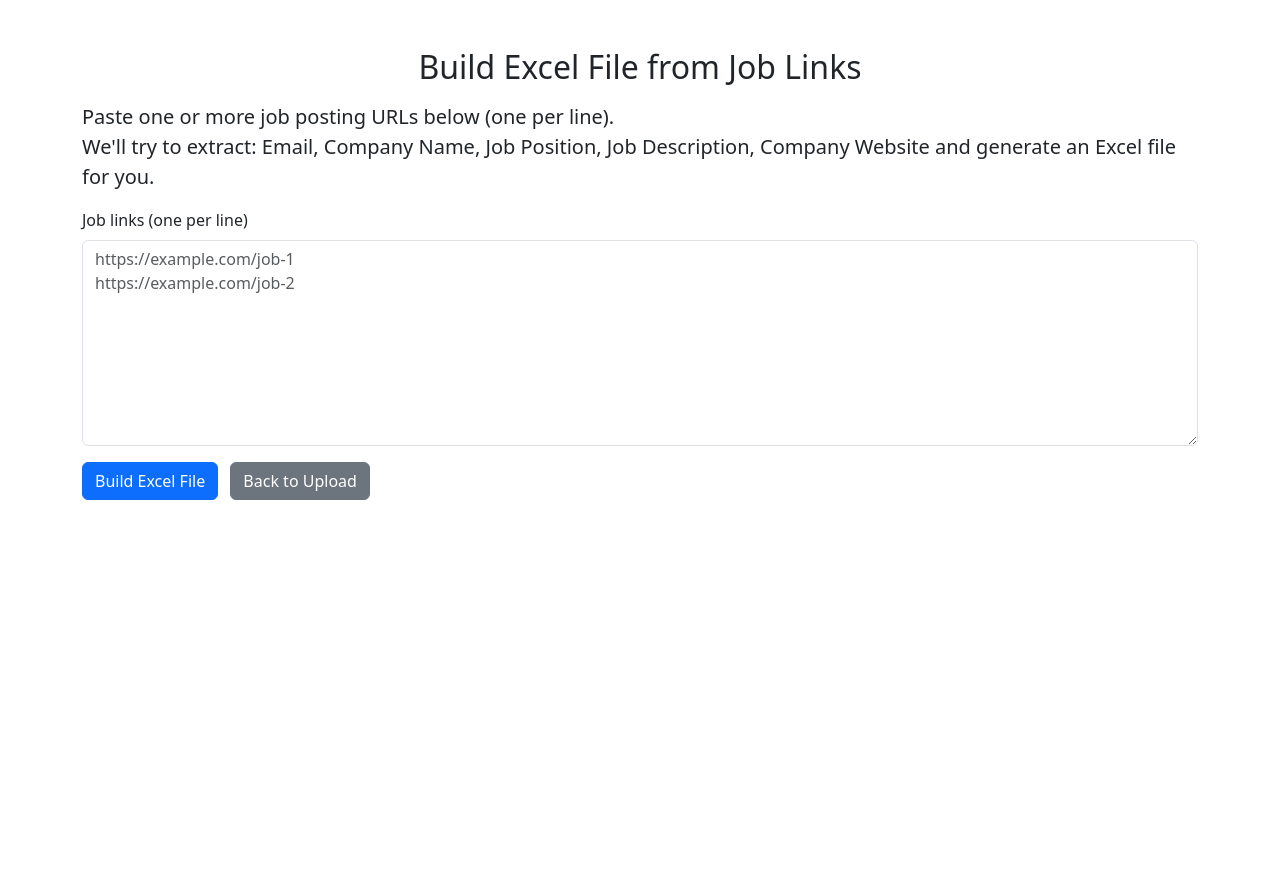
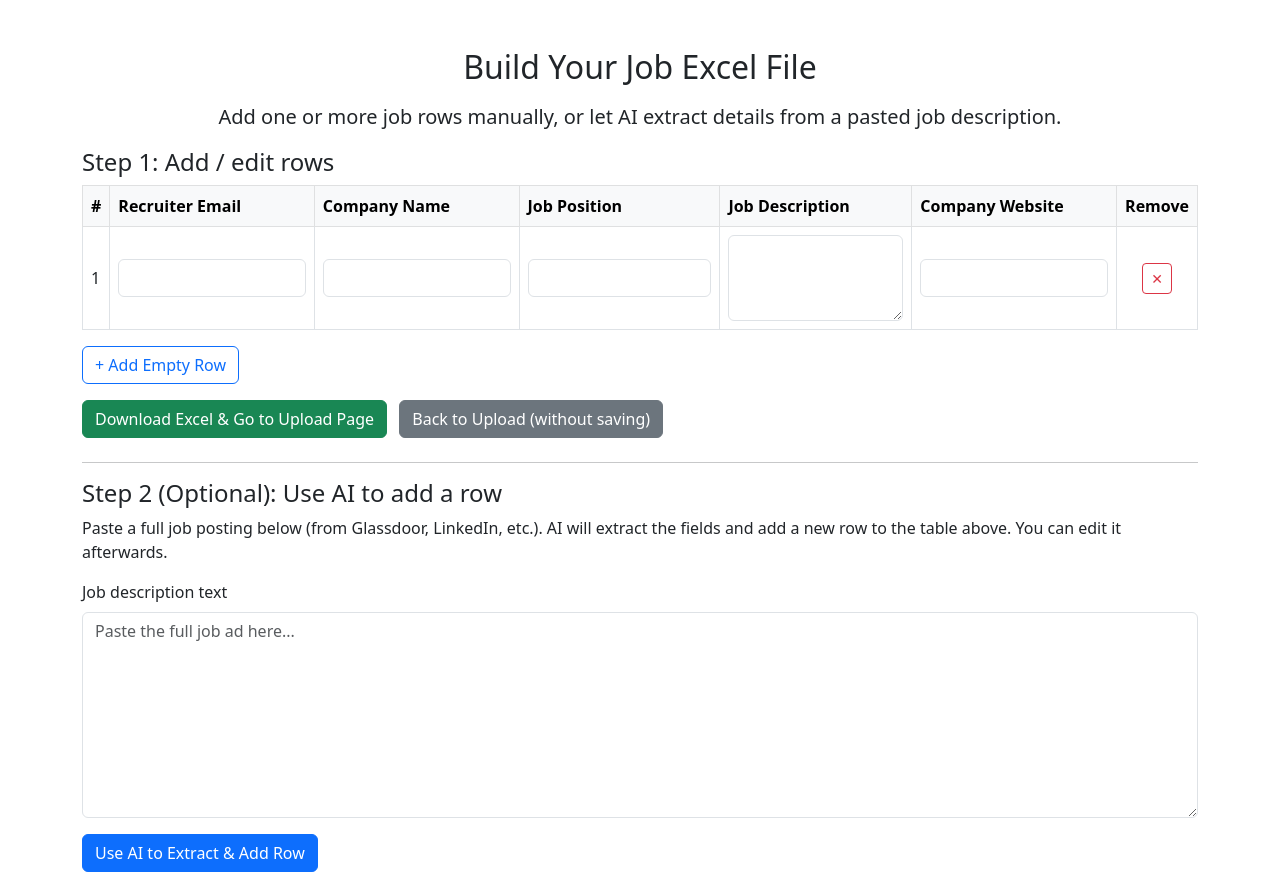
Before and after one commit to madiha1ahmed/resume-shots-final, a Flask app: page /build_excel in a window 1280 px wide. Before the commit the page ends 500 px from the top, so only its background shows below. Run offline with Flask 2, Linux system fonts and the light colour scheme; the visitor is signed in with stand-in values (Sample User, id 1).

Commit message:
Update build_excel.html

```diff
--- a/templates/build_excel.html
+++ b/templates/build_excel.html
@@ -3,39 +3,145 @@
 <head>
     <meta charset="UTF-8">
     <meta name="viewport" content="width=device-width, initial-scale=1.0">
-    <title>Build Excel from Job Links</title>
+    <title>Build Excel for Resume-Shots</title>
     <link rel="stylesheet"
           href="https://cdn.jsdelivr.net/npm/bootstrap@5.3.0/dist/css/bootstrap.min.css">
+    <script src="https://code.jquery.com/jquery-3.6.0.min.js"></script>
 </head>
 <body>
 <div class="container mt-5">
-    <h2 class="mb-3 text-center">Build Excel File from Job Links</h2>
-    <p class="lead">
-        Paste one or more job posting URLs below (one per line).<br>
-        We'll try to extract:
-        <strong>Email, Company Name, Job Position, Job Description, Company Website</strong>
-        and generate an Excel file for you.
+    <h2 class="mb-3 text-center">Build Your Job Excel File</h2>
+    <p class="lead text-center">
+        Add one or more job rows manually, or let AI extract details from a pasted job description.
     </p>
 
     {% if error %}
         <div class="alert alert-danger">{{ error }}</div>
     {% endif %}
 
-    <form method="post">
-        <div class="mb-3">
-            <label for="job_links" class="form-label">Job links (one per line)</label>
-            <textarea class="form-control" id="job_links" name="job_links"
-                      rows="8" placeholder="https://example.com/job-1
-https://example.com/job-2"></textarea>
+    <!-- Manual builder: rows table -->
+    <h4>Step 1: Add / edit rows</h4>
+
+    <form id="manualForm" method="post" action="{{ url_for('build_excel_manual') }}">
+        <div class="table-responsive">
+            <table class="table table-bordered align-middle">
+                <thead class="table-light">
+                <tr>
+                    <th>#</th>
+                    <th>Recruiter Email</th>
+                    <th>Company Name</th>
+                    <th>Job Position</th>
+                    <th>Job Description</th>
+                    <th>Company Website</th>
+                    <th>Remove</th>
+                </tr>
+                </thead>
+                <tbody id="rowsBody">
+                <!-- rows added via JS -->
+                </tbody>
+            </table>
         </div>
 
-        <button type="submit" class="btn btn-primary">
-            Build Excel File
+        <button type="button" class="btn btn-outline-primary mb-3" id="addRowBtn">
+            + Add Empty Row
         </button>
-        <a href="{{ url_for('upload_files') }}" class="btn btn-secondary ms-2">
-            Back to Upload
-        </a>
+
+        <div class="mb-4">
+            <button type="submit" class="btn btn-success">
+                Download Excel &amp; Go to Upload Page
+            </button>
+            <a href="{{ url_for('upload_files') }}" class="btn btn-secondary ms-2">
+                Back to Upload (without saving)
+            </a>
+        </div>
     </form>
+
+    <hr>
+
+    <!-- AI helper -->
+    <h4>Step 2 (Optional): Use AI to add a row</h4>
+    <p>
+        Paste a full job posting below (from Glassdoor, LinkedIn, etc.).
+        AI will extract the fields and add a new row to the table above. You can edit it afterwards.
+    </p>
+
+    <div class="mb-3">
+        <label for="job_text" class="form-label">Job description text</label>
+        <textarea class="form-control" id="job_text" rows="8"
+                  placeholder="Paste the full job ad here..."></textarea>
+    </div>
+    <button type="button" class="btn btn-primary" id="aiAddRowBtn">
+        Use AI to Extract &amp; Add Row
+    </button>
+
+    <div id="aiStatus" class="mt-3 text-muted"></div>
 </div>
+
+<script>
+    let rowCount = 0;
+
+    function addRow(data) {
+        rowCount += 1;
+        const row = document.createElement("tr");
+
+        row.innerHTML = `
+            <td>${rowCount}</td>
+            <td><input type="email" class="form-control" name="email[]" value="${data?.["Email"] || ""}"></td>
+            <td><input type="text" class="form-control" name="company[]" value="${data?.["Company Name"] || ""}"></td>
+            <td><input type="text" class="form-control" name="position[]" value="${data?.["Job Position"] || ""}"></td>
+            <td><textarea class="form-control" name="description[]" rows="3">${data?.["Job Description"] || ""}</textarea></td>
+            <td><input type="text" class="form-control" name="website[]" value="${data?.["Website"] || ""}"></td>
+            <td class="text-center">
+                <button type="button" class="btn btn-sm btn-outline-danger" onclick="removeRow(this)">✕</button>
+            </td>
+        `;
+        document.getElementById("rowsBody").appendChild(row);
+    }
+
+    function removeRow(btn) {
+        const row = btn.closest("tr");
+        if (row) row.remove();
+    }
+
+    document.getElementById("addRowBtn").addEventListener("click", function () {
+        addRow({});
+    });
+
+    // AI: send job_text to backend, append returned row
+    document.getElementById("aiAddRowBtn").addEventListener("click", function () {
+        const jobText = document.getElementById("job_text").value.trim();
+        const statusEl = document.getElementById("aiStatus");
+
+        if (!jobText) {
+            alert("Please paste a job description first.");
+            return;
+        }
+
+        statusEl.textContent = "Thinking with AI…";
+
+        $.ajax({
+            url: "{{ url_for('build_excel_ai') }}",
+            type: "POST",
+            data: { job_text: jobText },
+            success: function (resp) {
+                if (!resp.success) {
+                    alert("AI error: " + (resp.message || "Unknown error"));
+                    statusEl.textContent = "";
+                    return;
+                }
+                addRow(resp.row);
+                statusEl.textContent = "✅ Row added using AI. You can edit it above.";
+                document.getElementById("job_text").value = "";
+            },
+            error: function (xhr, status, error) {
+                alert("AI call failed: " + (xhr.responseText || error));
+                statusEl.textContent = "";
+            }
+        });
+    });
+
+    // Start with one empty row so the screen isn't blank
+    addRow({});
+</script>
 </body>
 </html>
```
